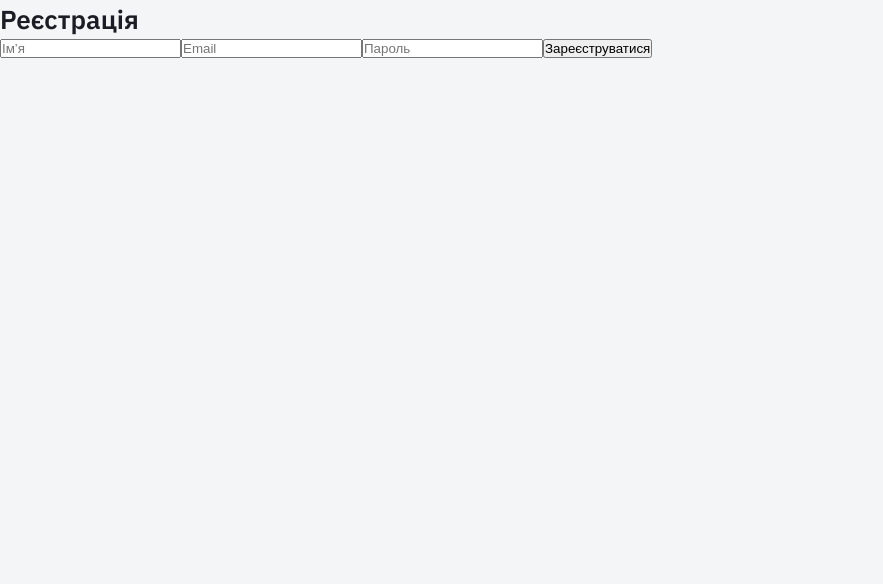
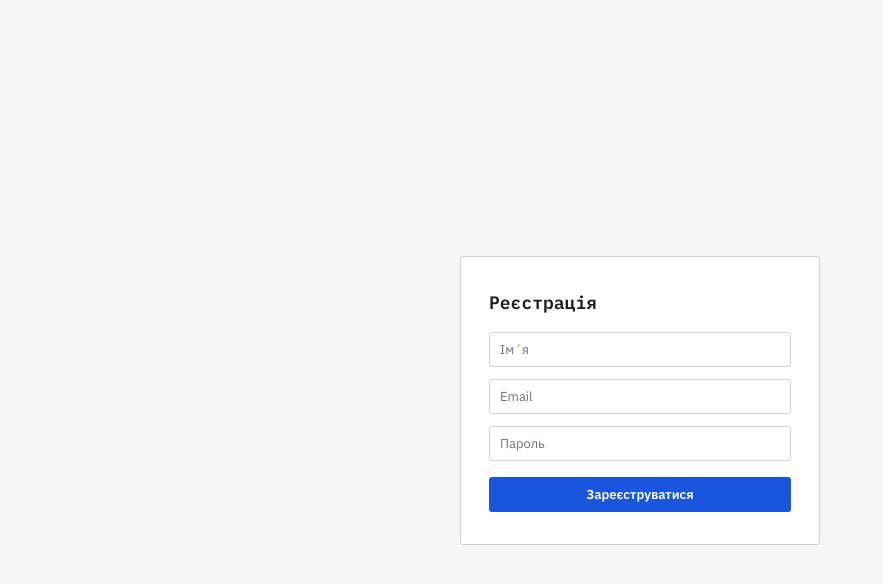
Before and after one commit to Serhii-Nesteruk/BudgetFlowApp, a React (Vite) app in the folder frontend/: page /register in a window 1280 px wide. Shown: the top 584 px of the page, without its empty margins (0-883 px from the left). Built offline with nearby package versions, Linux system fonts and the light colour scheme; no server answers.

Commit message:
add range slider on timeline

```diff
--- a/frontend/src/components/Header.jsx
+++ b/frontend/src/components/Header.jsx
@@ -1,7 +1,15 @@
 import { Btn } from "./UI";
 import styles from "./Header.module.css";
 
-export default function Header({ activeTab, onTabChange, onAdd }) {
+const IconCamera = () => (
+  <svg width="14" height="14" viewBox="0 0 24 24" fill="none"
+       stroke="currentColor" strokeWidth="2" strokeLinecap="round" strokeLinejoin="round">
+    <path d="M23 19a2 2 0 0 1-2 2H3a2 2 0 0 1-2-2V8a2 2 0 0 1 2-2h4l2-3h6l2 3h4a2 2 0 0 1 2 2z"/>
+    <circle cx="12" cy="13" r="4"/>
+  </svg>
+);
+
+export default function Header({ activeTab, onTabChange, onAdd, onScanReceipt }) {
   return (
     <header className={styles.header}>
       <div className={styles.inner}>
@@ -22,7 +30,13 @@ export default function Header({ activeTab, onTabChange, onAdd }) {
             Статистика
           </button>
         </nav>
-        <Btn variant="primary" onClick={onAdd}>+ Додати запис</Btn>
+        <div className={styles.actions}>
+          <Btn variant="ghost" onClick={onScanReceipt} title="Сканувати чек">
+            <IconCamera />
+            Сканувати чек
+          </Btn>
+          <Btn variant="primary" onClick={onAdd}>+ Додати запис</Btn>
+        </div>
       </div>
     </header>
   );
--- a/frontend/src/components/Header.module.css
+++ b/frontend/src/components/Header.module.css
@@ -50,3 +50,9 @@
   color: var(--accent);
   border-color: #c7d9f8;
 }
+
+.actions {
+  display: flex;
+  align-items: center;
+  gap: 8px;
+}
--- a/frontend/src/components/StatCards.module.css
+++ b/frontend/src/components/StatCards.module.css
@@ -1,8 +1,6 @@
 :root {
-  --surface: #ffffff;
-  --border: #e5e7eb;
-  --fg: #111827;
-  --r: 8px;
+  --border2: #e5e7eb;
+  --accent: #1a56db;
 }
 
 .bar {
@@ -35,51 +33,3 @@
   color: var(--muted);
   margin-top: 2px;
 }
-
-.timelineWrap {
-  position: relative;
-}
-
-.timelineWrap canvas {
-  display: block;
-  width: 100%;
-}
-.tooltip {
-  position: fixed;
-  z-index: 9999;
-  min-width: 200px;
-  max-width: 300px;
-  padding: 10px 14px;
-  border-radius: 8px;
-  background: #ffffff;
-  border: 1px solid #e5e7eb;
-  box-shadow: 0 8px 24px rgba(0, 0, 0, 0.12);
-  color: #111827;
-  font-size: 12px;
-  pointer-events: none;
-}
-.tooltipDate {
-  font-weight: 700;
-  margin-bottom: 4px;
-}
-.tooltipTotal {
-  color: var(--muted);
-  margin-bottom: 8px;
-}
-.tooltipList {
-  display: grid;
-  gap: 4px;
-}
-.tooltipPlace {
-  display: flex;
-  justify-content: space-between;
-  gap: 12px;
-}
-.tooltipPlace span {
-  overflow: hidden;
-  text-overflow: ellipsis;
-  white-space: nowrap;
-}
-.tooltipPlace strong {
-  white-space: nowrap;
-}
--- a/frontend/src/components/StatsTab.module.css
+++ b/frontend/src/components/StatsTab.module.css
@@ -40,3 +40,113 @@
 .topDate { font-size: 11px; color: var(--muted); }
 .topTags { font-size: 11px; color: var(--accent); }
 .topAmount { font-family: var(--mono); font-weight: 600; color: var(--danger); font-size: 13px; }
+
+
+.rangeSlider {
+  position: relative;
+  height: 44px;
+  margin-top: 10px;
+  cursor: col-resize;
+  user-select: none;
+}
+
+.rangeSlider::before {
+  content: "";
+  position: absolute;
+  top: 12px;
+  left: 0;
+  right: 0;
+  height: 8px;
+  background: #e5e7eb;
+  border-radius: 999px;
+}
+
+.rangeDim {
+  position: absolute;
+  top: 12px;
+  height: 8px;
+  background: rgba(255, 255, 255, 0.75);
+  border-radius: 999px;
+  z-index: 1;
+}
+
+.rangeActive {
+  position: absolute;
+  top: 12px;
+  height: 8px;
+  background: #1a56db;
+  opacity: 0.35;
+  border-radius: 999px;
+  z-index: 1;
+}
+
+.rangeHandle {
+  position: absolute;
+  top: 4px;
+  width: 3px;
+  height: 24px;
+  background: #1a56db;
+  transform: translateX(-50%);
+  border-radius: 999px;
+  cursor: ew-resize;
+  z-index: 2;
+}
+
+.rangeLabel {
+  position: absolute;
+  bottom: -20px;
+  left: 50%;
+  transform: translateX(-50%);
+  font-size: 10px;
+  font-family: var(--mono);
+  color: #1a56db;
+  white-space: nowrap;
+}
+
+.timelineWrap {
+  position: relative;
+}
+
+.timelineWrap canvas {
+  display: block;
+  width: 100%;
+}
+.tooltip {
+  position: fixed;
+  z-index: 9999;
+  min-width: 200px;
+  max-width: 300px;
+  padding: 10px 14px;
+  border-radius: 8px;
+  background: #ffffff;
+  border: 1px solid #e5e7eb;
+  box-shadow: 0 8px 24px rgba(0, 0, 0, 0.12);
+  color: #111827;
+  font-size: 12px;
+  pointer-events: none;
+}
+.tooltipDate {
+  font-weight: 700;
+  margin-bottom: 4px;
+}
+.tooltipTotal {
+  color: var(--muted);
+  margin-bottom: 8px;
+}
+.tooltipList {
+  display: grid;
+  gap: 4px;
+}
+.tooltipPlace {
+  display: flex;
+  justify-content: space-between;
+  gap: 12px;
+}
+.tooltipPlace span {
+  overflow: hidden;
+  text-overflow: ellipsis;
+  white-space: nowrap;
+}
+.tooltipPlace strong {
+  white-space: nowrap;
+}
--- /dev/null
+++ b/frontend/src/components/auth/Auth.module.css
@@ -0,0 +1,82 @@
+.main {
+  min-height: 100vh;
+  display: flex;
+  align-items: center;
+  justify-content: center;
+  background: var(--bg);
+}
+
+.form {
+  background: var(--surface);
+  border: 1px solid var(--border);
+  border-radius: var(--r);
+  padding: 32px 28px;
+  width: 100%;
+  max-width: 360px;
+  display: flex;
+  flex-direction: column;
+  gap: 12px;
+}
+
+.title {
+  font-family: var(--mono);
+  font-size: 18px;
+  font-weight: 600;
+  color: var(--text);
+  margin-bottom: 4px;
+}
+
+.error {
+  font-size: 12px;
+  color: var(--danger);
+  background: var(--danger-bg);
+  border: 1px solid var(--danger);
+  border-radius: var(--r);
+  padding: 8px 10px;
+}
+
+.input {
+  width: 100%;
+  padding: 8px 10px;
+  font-family: var(--font);
+  font-size: 13px;
+  color: var(--text);
+  background: var(--surface);
+  border: 1px solid var(--border);
+  border-radius: var(--r);
+  outline: none;
+  transition: border-color 0.15s;
+}
+
+.input::placeholder {
+  color: var(--muted);
+}
+
+.input:focus {
+  border-color: var(--accent);
+  background: var(--accent-bg);
+}
+
+.button {
+  width: 100%;
+  padding: 9px 10px;
+  font-family: var(--font);
+  font-size: 13px;
+  font-weight: 600;
+  color: #fff;
+  background: var(--accent);
+  border: none;
+  border-radius: var(--r);
+  cursor: pointer;
+  transition: opacity 0.15s;
+  margin-top: 4px;
+}
+
+.button:hover:not(:disabled) {
+  opacity: 0.88;
+}
+
+.button:disabled {
+  opacity: 0.5;
+  cursor: not-allowed;
+}
--- a/frontend/src/components/auth/LoginForm.jsx
+++ b/frontend/src/components/auth/LoginForm.jsx
@@ -1,4 +1,5 @@
 import { useLoginForm } from "../../hooks/useLoginForm";
+import styles from "./Auth.module.css";
 
 export default function LoginForm() {
   const {
@@ -12,16 +13,17 @@ export default function LoginForm() {
   } = useLoginForm();
 
   return (
-    <form onSubmit={submit}>
-      <h1>Вхід</h1>
+    <form onSubmit={submit} className={styles.form}>
+      <h1 className={styles.title}>Вхід</h1>
 
-      {error && <p style={{ color: "red" }}>{error}</p>}
+      {error && <p className={styles.error}>{error}</p>}
 
       <input
         type="email"
         placeholder="Email"
         value={email}
         onChange={(e) => setEmail(e.target.value)}
+        className={styles.input}
       />
 
       <input
@@ -29,9 +31,10 @@ export default function LoginForm() {
         placeholder="Пароль"
         value={password}
         onChange={(e) => setPassword(e.target.value)}
+        className={styles.input}
       />
 
-      <button disabled={loading}>
+      <button disabled={loading} className={styles.button}>
         {loading ? "Вхід..." : "Увійти"}
       </button>
     </form>
--- a/frontend/src/components/auth/RegisterForm.jsx
+++ b/frontend/src/components/auth/RegisterForm.jsx
@@ -1,4 +1,5 @@
 import { useRegisterForm } from "../../hooks/useRegisterForm";
+import styles from "./Auth.module.css";
 
 export default function RegisterForm() {
   const {
@@ -14,15 +15,16 @@ export default function RegisterForm() {
   } = useRegisterForm();
 
   return (
-    <form onSubmit={submit}>
-      <h1>Реєстрація</h1>
+    <form onSubmit={submit} className={styles.form}>
+      <h1 className={styles.title}>Реєстрація</h1>
 
-      {error && <p style={{ color: "red" }}>{error}</p>}
+      {error && <p className={styles.error}>{error}</p>}
 
       <input
         placeholder="Імʼя"
         value={name}
         onChange={(e) => setName(e.target.value)}
+        className={styles.input}
       />
 
       <input
@@ -30,6 +32,7 @@ export default function RegisterForm() {
         placeholder="Email"
         value={email}
         onChange={(e) => setEmail(e.target.value)}
+        className={styles.input}
       />
 
       <input
@@ -37,9 +40,10 @@ export default function RegisterForm() {
         placeholder="Пароль"
         value={password}
         onChange={(e) => setPassword(e.target.value)}
+        className={styles.input}
       />
 
-      <button disabled={loading}>
+      <button disabled={loading} className={styles.button}>
         {loading ? "Реєстрація..." : "Зареєструватися"}
       </button>
     </form>
--- a/frontend/src/pages/LoginPage.jsx
+++ b/frontend/src/pages/LoginPage.jsx
@@ -1,8 +1,9 @@
 import LoginForm from "../components/auth/LoginForm";
+import styles from "../components/auth/Auth.module.css";
 
 export default function LoginPage() {
   return (
-    <main>
+    <main className={styles.main}>
       <LoginForm />
     </main>
   );
--- a/frontend/src/pages/RegisterPage.jsx
+++ b/frontend/src/pages/RegisterPage.jsx
@@ -1,8 +1,9 @@
 import RegisterForm from "../components/auth/RegisterForm";
+import styles from "../components/auth/Auth.module.css";
 
 export default function RegisterPage() {
   return (
-    <main>
+    <main className={styles.main}>
       <RegisterForm />
     </main>
   );
```
Also changed, not shown: frontend/src/components/StatsTab.jsx (+59 -4 lines).
